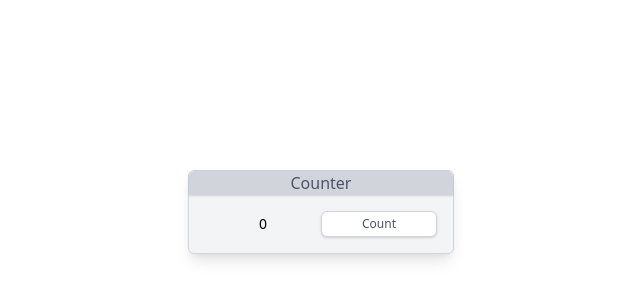
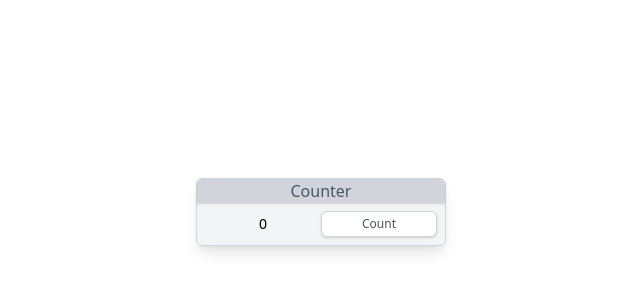
Before and after one commit to ferueda/7guis, a React (Create React App) app: page / in a window 1280 px wide. Shown: the part 188-488 px from the top of the page, without its empty margins (319-959 px from the left). Built offline with nearby package versions, Linux system fonts and the light colour scheme.

Commit message:
Update styles in Counter.js

```diff
--- a/src/guis/Counter.js
+++ b/src/guis/Counter.js
@@ -12,7 +12,7 @@ function Counter() {
     <Window>
       <Header>Counter</Header>
       <Body>
-        <div className="grid grid-cols-2 grid-rows-1 justify-between p-2 min-w-200">
+        <div className="grid grid-cols-2 grid-rows-1 justify-between">
           <div className="flex justify-center items-center text-sm">{count}</div>
           <Button onClick={handleCount}>Count</Button>
         </div>
```
